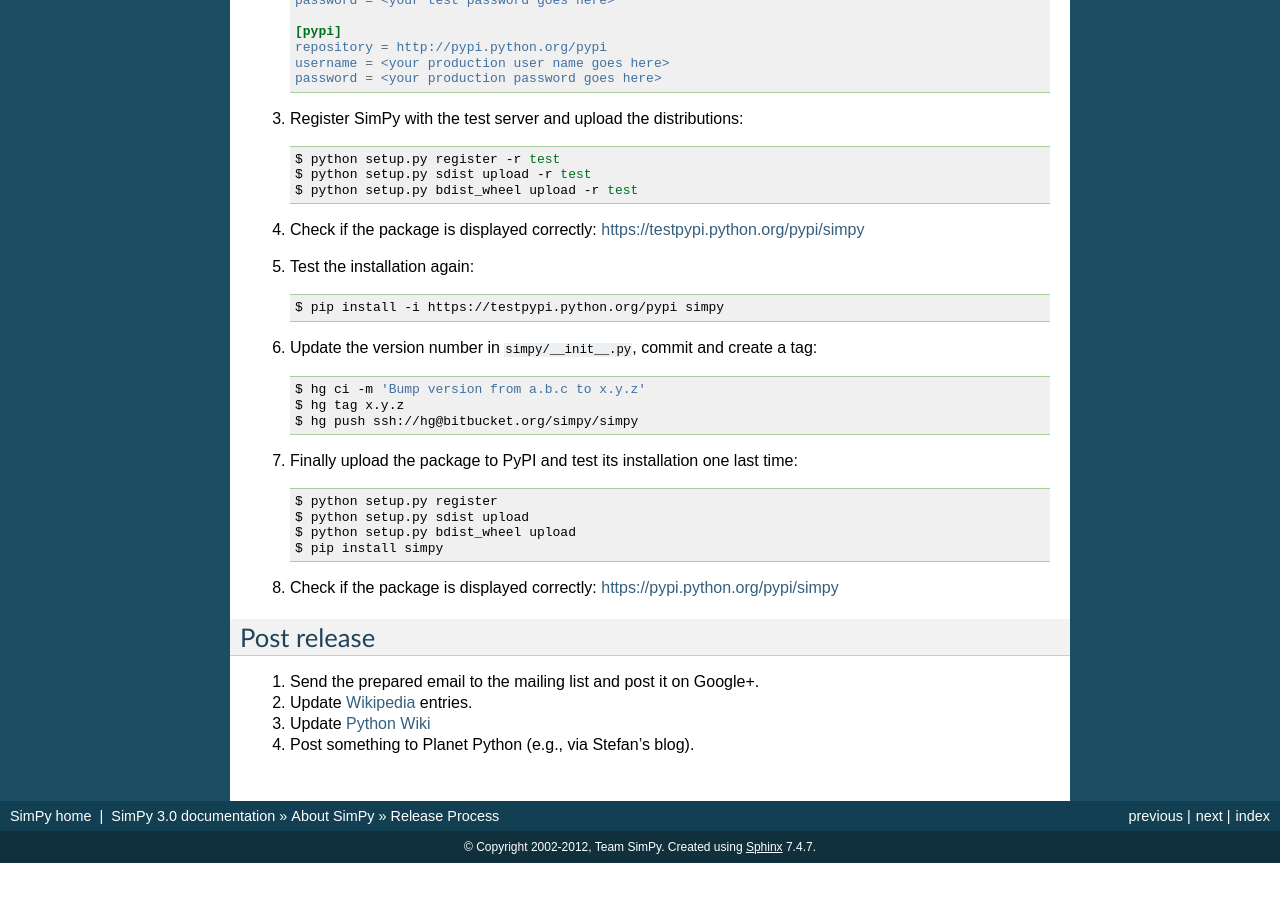
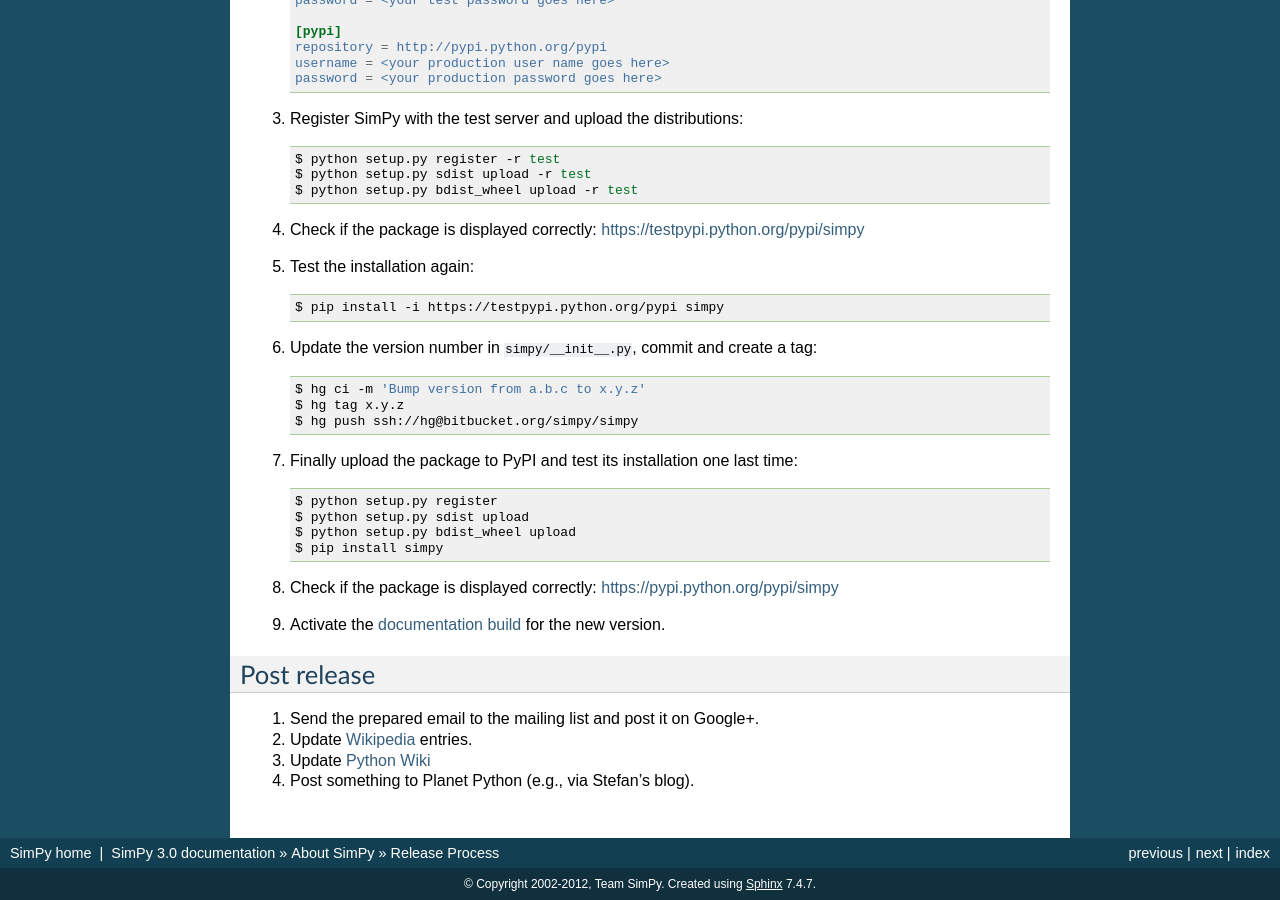
Before and after one commit to simpx/simpy, a Sphinx documentation site: the page built from docs/about/release_process.rst, in a window 1280 px wide and 900 px high, scrolled down 1670 px. Built offline with Sphinx 7.4.7, drawn with Linux system fonts in a browser that asks for light colours; pages that are not in the unit, such as notebooks, are missing from menus; before the commit the page ends 2533 px from its top, so only the background shows below that.

Commit message:
Minor documentation updates.

```diff
--- a/docs/_templates/indexsidebar.html
+++ b/docs/_templates/indexsidebar.html
@@ -11,7 +11,7 @@
 <p>Current version: <b>{{ release }}</b></p>
 <p>Get SimPy from the <a href="http://pypi.python.org/pypi/simpy">Python
     Package Index</a>, or install it with:</p>
-<pre>pip install -U simpy</pre>
+<pre style="margin: 0 0 0.5em;">pip install -U simpy</pre>
 <p>You can find the latest development version at <a
     href="https://bitbucket.org/simpy/simpy">Bitbucket</a>.</p>
 {% endif %}
--- a/docs/about/release_process.rst
+++ b/docs/about/release_process.rst
@@ -161,6 +161,9 @@
 #. Check if the package is displayed correctly:
    https://pypi.python.org/pypi/simpy
 
+#. Activate the `documentation build
+   <https://readthedocs.org/dashboard/simpy/versions/>`_ for the new version.
+
 
 Post release
 ============
```
